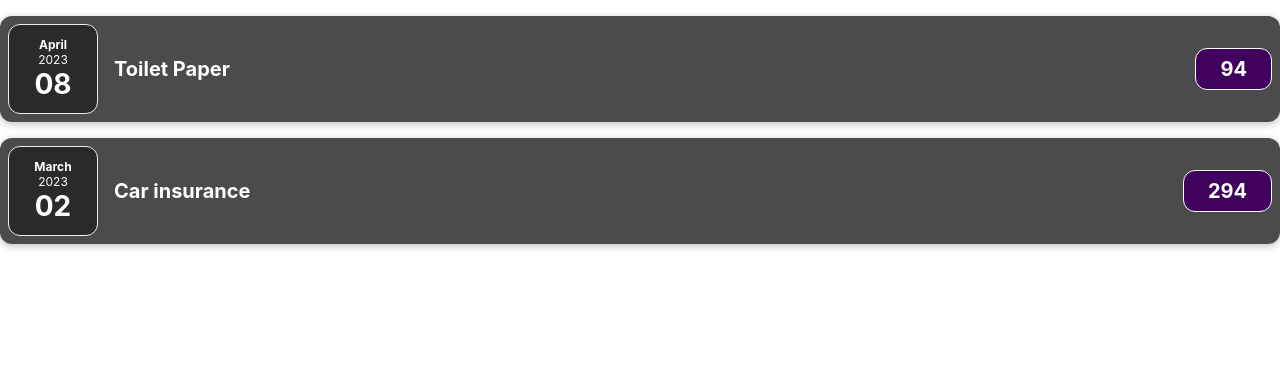
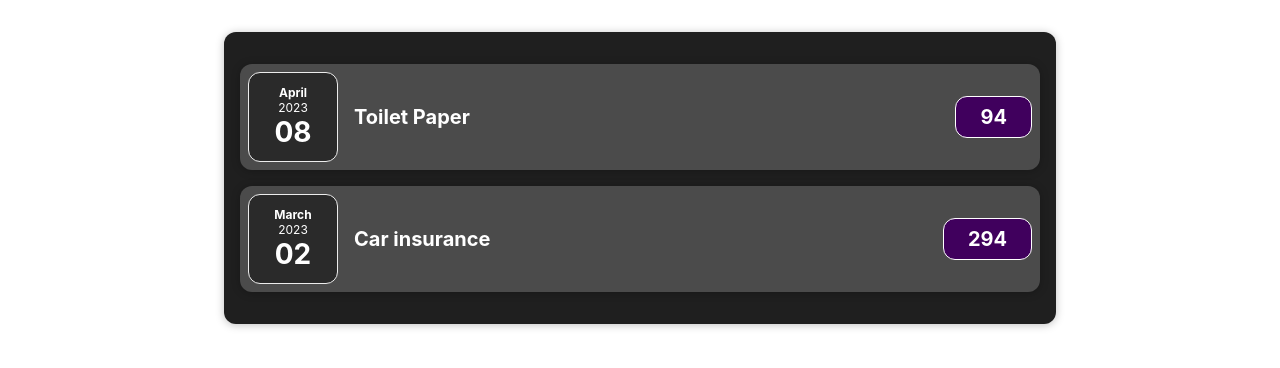
Before and after one commit to KotenkoNata/react-practice, a JavaScript app: page / in a window 1280 px wide. Shown: the top 368 px of the page. Built offline with nearby package versions, Linux system fonts and the light colour scheme; the HTML template or start-up script is replaced by a standard one.

Commit message:
feat: use concept of _composition_ (_children props_)

```diff
--- a/src/App.js
+++ b/src/App.js
@@ -1,4 +1,4 @@
-import ExpenseItem from "./components/ExpenseItem/ExpenseItem";
+import Expenses from "./components/Expenses/Expenses";
 
 function App() {
     const expenses = [
@@ -17,11 +17,8 @@
     ]
 
   return (
-    <div className="App">
-        {expenses.map(item=><ExpenseItem key={item.id}
-                                         amount={item.amount}
-                                         date={item.date}
-                                         title={item.title}/>)}
+    <div>
+        <Expenses expenses = {expenses}/>
     </div>
   );
 }
--- /dev/null
+++ b/src/components/Card/Card.css
@@ -0,0 +1,4 @@
+.card{
+    border-radius: 12px;
+    box-shadow: 0 1px 8px rgba(0,0,0,0.25);
+}
--- /dev/null
+++ b/src/components/Card/Card.js
@@ -0,0 +1,11 @@
+import './Card.css';
+function Card(props) {
+    const classes = 'card' + ' ' + props.className;
+    return (
+        <div className={classes}>
+            {props.children}
+        </div>
+    )
+}
+
+export default Card;
--- a/src/components/ExpenseItem/ExpenseItem.css
+++ b/src/components/ExpenseItem/ExpenseItem.css
@@ -2,10 +2,8 @@
     display: flex;
     justify-content: space-between;
     align-items: center;
-    box-shadow: 0 2px 8px rgba(0, 0, 0, 0.25);
     margin: 1rem 0;
     padding: 0.5rem;
-    border-radius: 12px;
     background-color: #4b4b4b;
 }
 
--- a/src/components/ExpenseItem/ExpenseItem.js
+++ b/src/components/ExpenseItem/ExpenseItem.js
@@ -1,15 +1,16 @@
 import './ExpenseItem.css';
 import ExpenseDate from "../ExpenseDate/ExpenseDate";
+import Card from "../Card/Card";
 function ExpenseItem({amount, title, date}) {
 
     return (
-        <div className='expense-item'>
+        <Card className='expense-item'>
         <ExpenseDate date={date} />
         <div className='expense-item__description'>
             <h2>{title}</h2>
         </div>
         <div className='expense-item__price'>{amount}</div>
-    </div>
+        </Card>
     )
 }
 
--- /dev/null
+++ b/src/components/Expenses/Expenses.css
@@ -0,0 +1,7 @@
+.expenses {
+    padding: 1rem;
+    background-color: rgb(31,31,31);
+    margin: 2rem auto;
+    width: 50rem;
+    max-width: 95%;
+}
--- /dev/null
+++ b/src/components/Expenses/Expenses.js
@@ -0,0 +1,16 @@
+import ExpenseItem from "../ExpenseItem/ExpenseItem";
+import './Expenses.css';
+import Card from "../Card/Card";
+
+function Expenses({expenses}) {
+    return (
+        <Card className="expenses">
+            {expenses.map(item=><ExpenseItem key={item.id}
+                                             amount={item.amount}
+                                             date={item.date}
+                                             title={item.title}/>)}
+        </Card>
+    )
+}
+
+export default Expenses;
```
